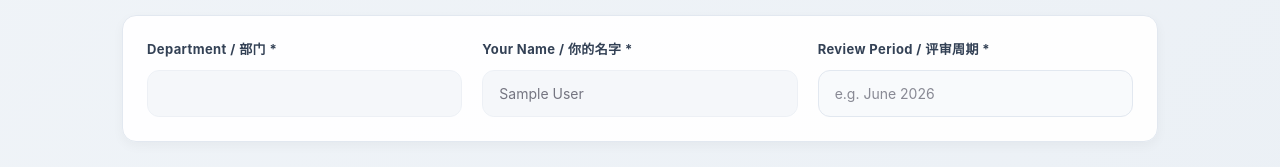
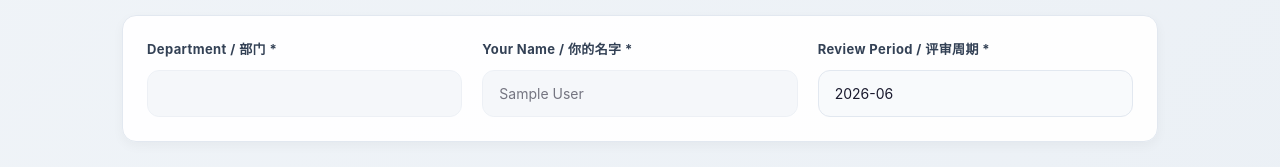
Before and after one commit to enquiry-commits/Review-Form, a Next.js app: page /dashboard/self-review in a window 1280 px wide. Shown: the part 326-493 px from the top of the page. Built offline with nearby package versions, Linux system fonts and the light colour scheme; no server answers; sample sign-in values are in the browser's storage.

Commit message:
自动化 Review Period：使用 getCurrentReviewMonth 自动填充当前月份

```diff
--- a/app/dashboard/leader-review/page.tsx
+++ b/app/dashboard/leader-review/page.tsx
@@ -3,6 +3,7 @@
 import { useEffect, useState } from 'react';
 import { useRouter } from 'next/navigation';
 import { User } from '@/lib/auth';
+import { getCurrentReviewMonth } from '@/lib/reviewHelpers';
 import Link from 'next/link';
 import { supabase } from '@/lib/supabase';
 
@@ -213,7 +214,7 @@ export default function LeaderReviewForm() {
               </div>
               <div>
                 <label style={{fontSize: '13px', color: '#334155', fontWeight: '700', marginBottom: '10px', letterSpacing: '0.4px', display: 'block'}}>Review Period / 评审周期 *</label>
-                <input type="text" placeholder="e.g. April 2026" style={{width: '100%', padding: '12px 16px', border: '1.5px solid #e2e8f0', borderRadius: '12px', fontSize: '14px', color: '#1a1a2e', background: '#f8fafc'}} />
+                <input type="text" value={getCurrentReviewMonth()} disabled style={{width: '100%', padding: '12px 16px', border: '1.5px solid #e2e8f0', borderRadius: '12px', fontSize: '14px', color: '#1a1a2e', background: '#f8fafc'}} />
               </div>
             </div>
           </div>
--- a/app/dashboard/self-review/page.tsx
+++ b/app/dashboard/self-review/page.tsx
@@ -3,6 +3,7 @@
 import { useEffect, useState } from 'react';
 import { useRouter } from 'next/navigation';
 import { User } from '@/lib/auth';
+import { getCurrentReviewMonth } from '@/lib/reviewHelpers';
 import Link from 'next/link';
 import { supabase } from '@/lib/supabase';
 
@@ -315,7 +316,7 @@ export default function SelfReviewForm() {
               </div>
               <div>
                 <label style={{fontSize: '13px', color: '#334155', fontWeight: '700', marginBottom: '10px', letterSpacing: '0.4px', display: 'block'}}>Review Period / 评审周期 *</label>
-                <input type="text" placeholder="e.g. June 2026" style={{
+                <input type="text" value={getCurrentReviewMonth()} disabled style={{
                   width: '100%',
                   padding: '12px 16px',
                   border: '1.5px solid #e2e8f0',
--- /dev/null
+++ b/lib/reviewHelpers.ts
@@ -0,0 +1,6 @@
+export function getCurrentReviewMonth(): string {
+  const now = new Date();
+  const year = now.getFullYear();
+  const month = String(now.getMonth() + 1).padStart(2, '0');
+  return `${year}-${month}`;
+}
```
